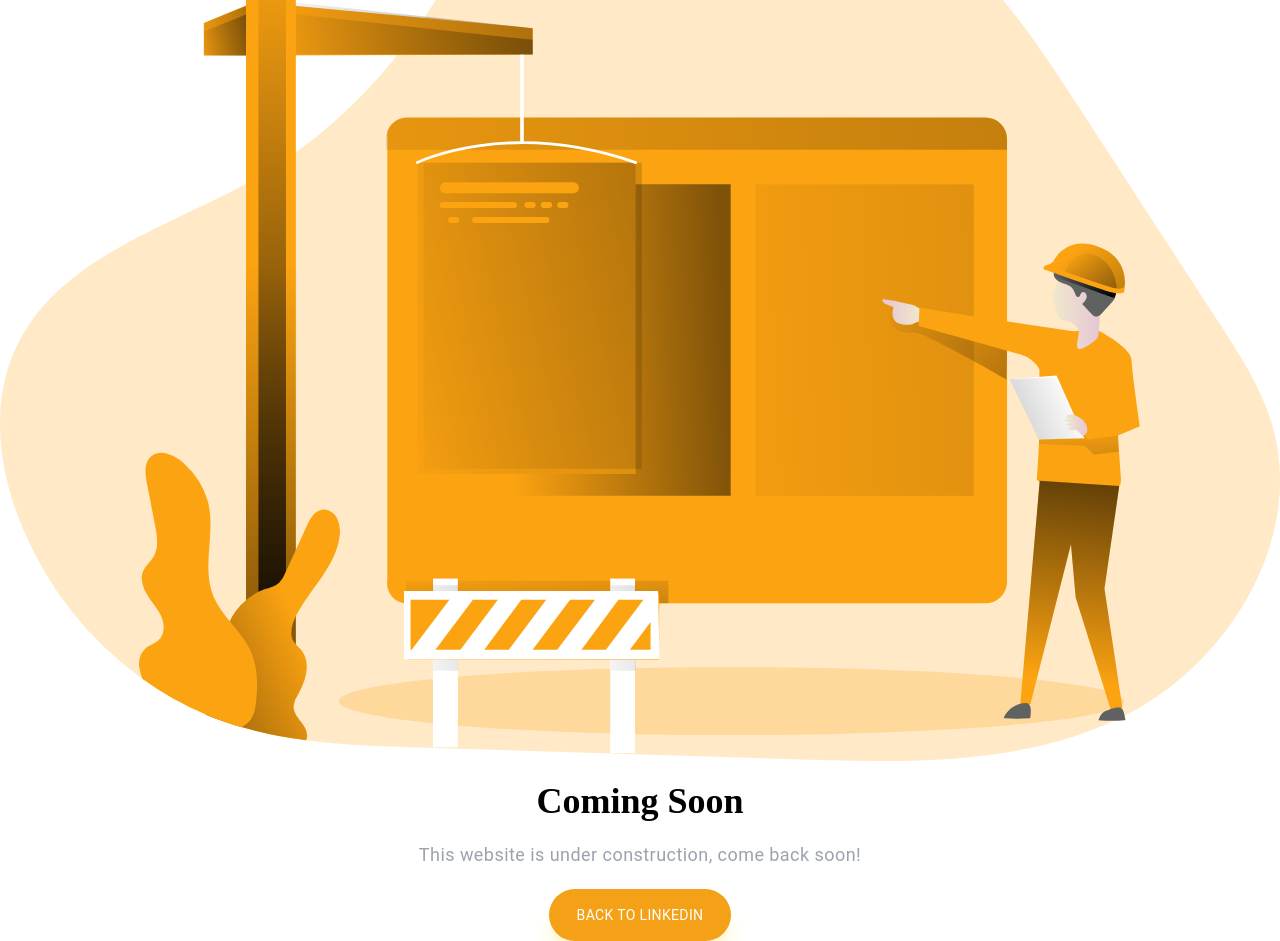
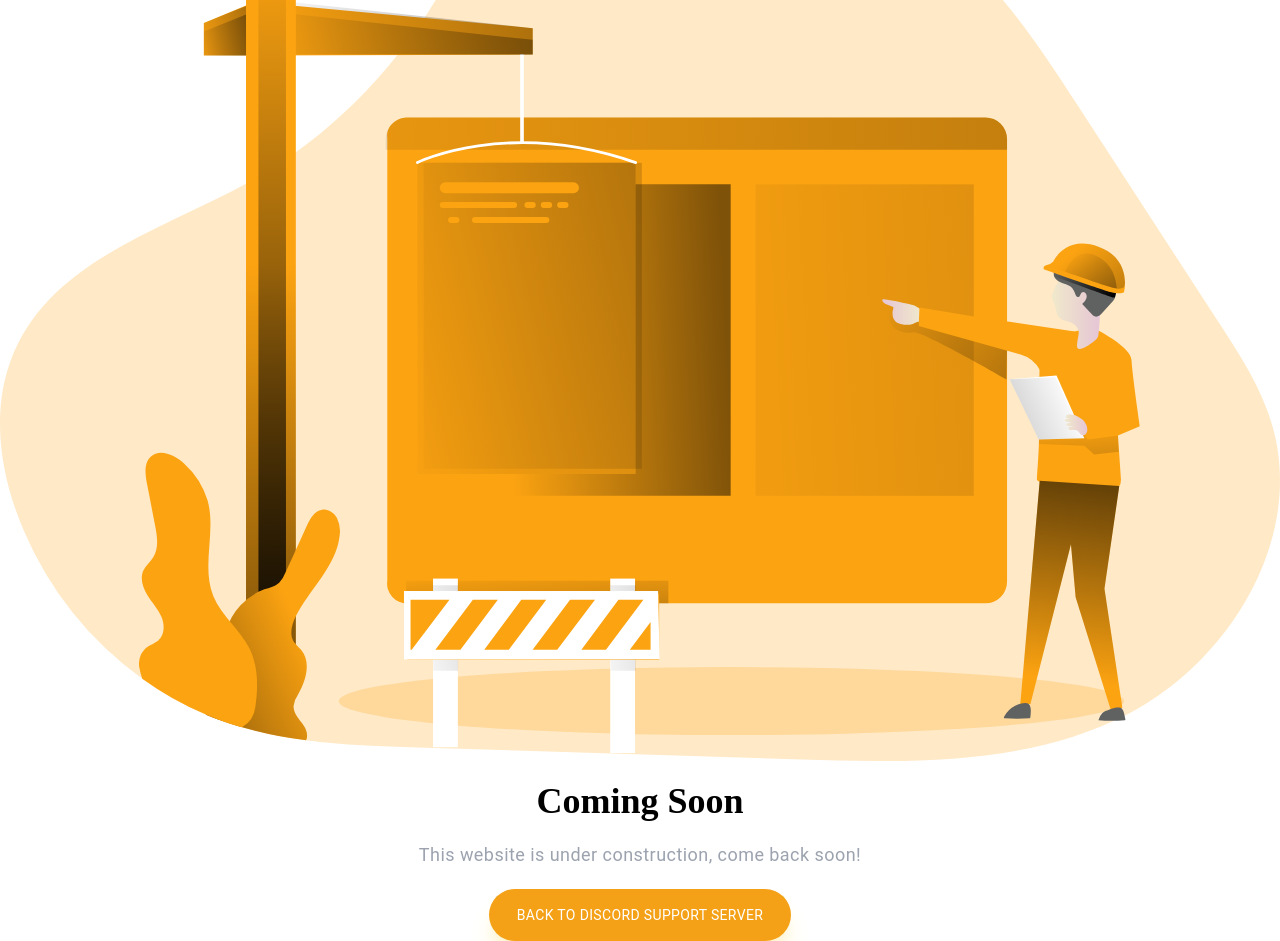
Before and after one commit to joynix28/under-construction-template, a website built with webpack: page src/index.html in a window 1280 px wide. Built offline with nearby package versions, Linux system fonts and the light colour scheme.

Commit message:
Update index.html

```diff
--- a/src/index.html
+++ b/src/index.html
@@ -14,8 +14,8 @@
       <img class="h-fit">
       <h1 class="font-serif text-4xl font-semibold">Coming Soon</h1>
       <p class="font-sans text-gray-400 text-lg tracking-wide">This website is under construction, come back soon!</p>
-      <a href="https://www.linkedin.com/in/hendrik-demir/"
-        class="bg-primary text-white py-4 px-7 rounded-full tracking-wide uppercase text-sm shadow-xl shadow-primary-100 transition duration-300 hover:shadow-primary-200	hover:-translate-y-1">Back to LinkedIn
+      <a href="https://discord.gg/d2zRsm8g5"
+        class="bg-primary text-white py-4 px-7 rounded-full tracking-wide uppercase text-sm shadow-xl shadow-primary-100 transition duration-300 hover:shadow-primary-200	hover:-translate-y-1">Back to Discord Support Server
       </a>
     </div>
   </div>
```
